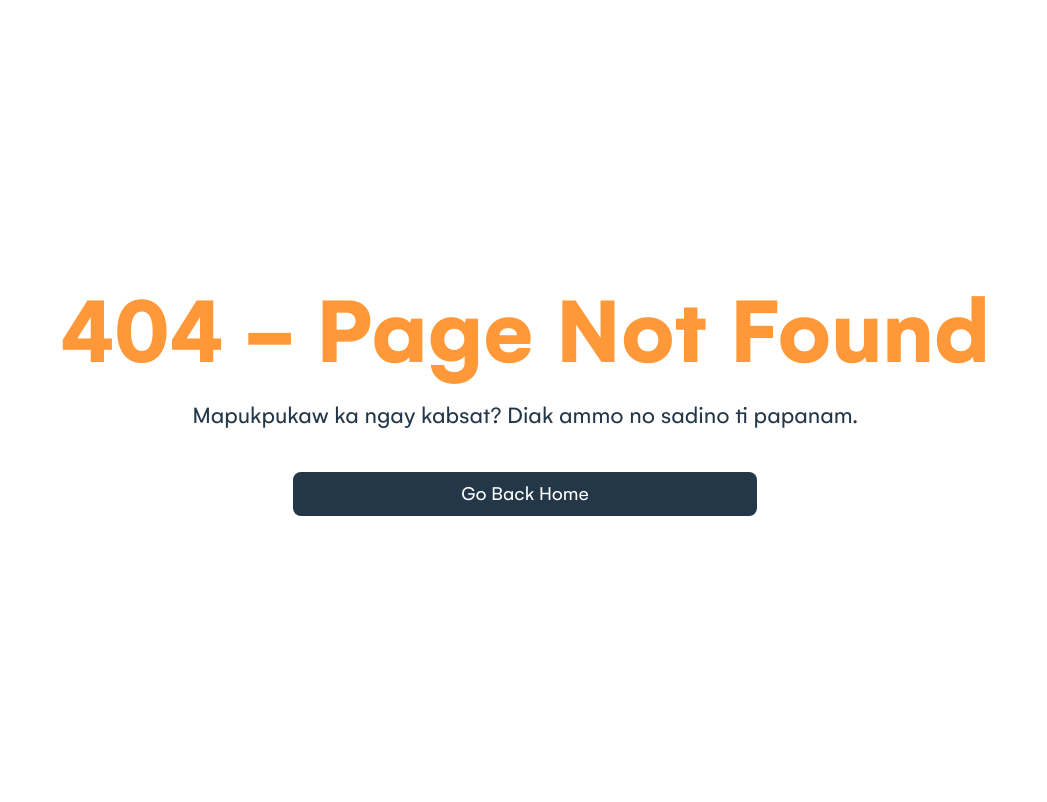
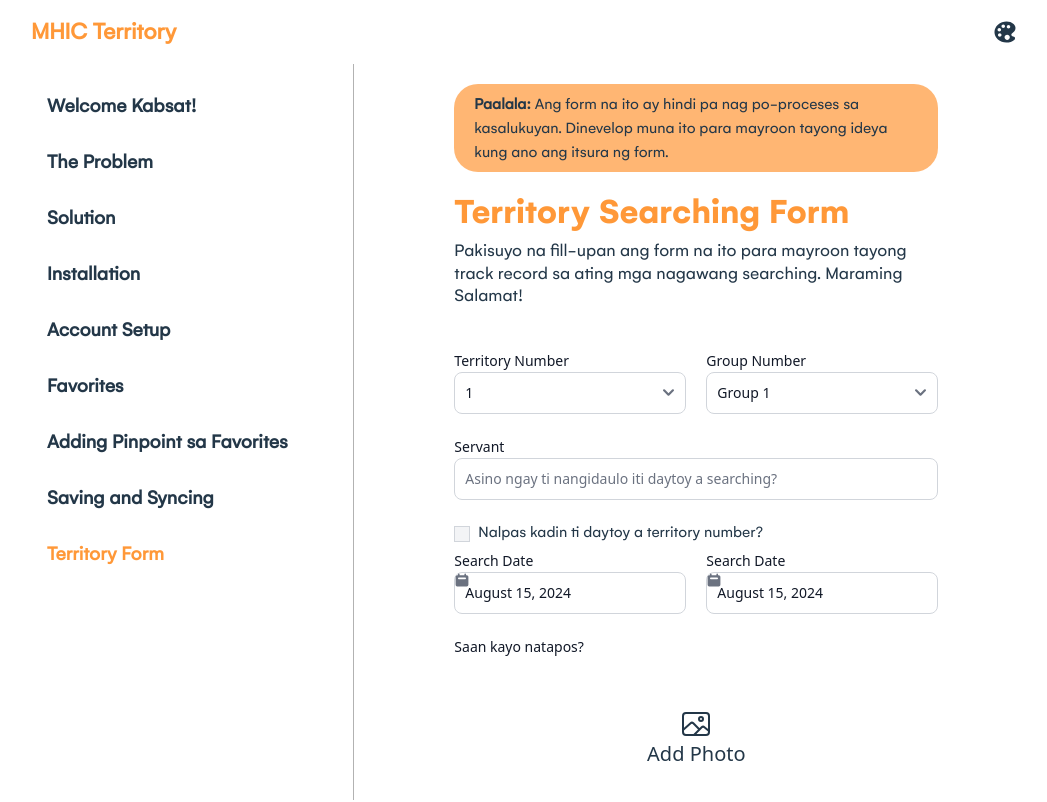
Before and after one commit to NighTzy-Godz/osmand-doc, a React (Vite) app in the folder client/: page /territoryForm in a window 1280 px wide. Before the commit this address had no page. Shown: the top 802 px of the page, without its empty margins (115-1162 px from the left). Built offline with nearby package versions, Linux system fonts and the light colour scheme.

Commit message:
Added the Territory Form

```diff
--- a/client/package.json
+++ b/client/package.json
@@ -11,11 +11,14 @@
   },
   "dependencies": {
     "@reduxjs/toolkit": "^2.2.7",
+    "flowbite-react": "^0.10.1",
     "react": "^18.3.1",
     "react-dom": "^18.3.1",
+    "react-hook-form": "^7.53.0",
     "react-icons": "^5.3.0",
     "react-redux": "^9.1.2",
-    "react-router-dom": "^6.26.0"
+    "react-router-dom": "^6.26.0",
+    "sonner": "^1.5.0"
   },
   "devDependencies": {
     "@eslint/js": "^9.8.0",
--- a/client/src/App.tsx
+++ b/client/src/App.tsx
@@ -14,6 +14,8 @@ import BookMark from "./pages/Favorites";
 import AddPinpoint from "./pages/AddPinpoint";
 import SaveSync from "./pages/SaveSync";
 import NotFound from "./components/NotFound";
+import TerritoryForm from "./pages/TerritoryForm";
+import { Toaster } from "sonner";
 
 function App() {
   const dispatch = useDispatch();
@@ -30,6 +32,14 @@ function App() {
   }, [dispatch, colorTheme]);
   return (
     <BrowserRouter>
+      <Toaster
+        duration={2000}
+        richColors
+        position="top-center"
+        toastOptions={{
+          className: "font-gelionReg text-lg transition-all duration-500",
+        }}
+      />
       <Routes>
         <Route path="/" element={<HomeLayout />}>
           <Route index element={<Home />} />
@@ -40,6 +50,7 @@ function App() {
           <Route path="/favorites" element={<BookMark />} />
           <Route path="/addToBookmark" element={<AddPinpoint />} />
           <Route path="/saving_syncing" element={<SaveSync />} />
+          <Route path="/territoryForm" element={<TerritoryForm />} />
         </Route>
         <Route path="*" element={<NotFound />} />
       </Routes>
--- /dev/null
+++ b/client/src/components/FileUploader.tsx
@@ -0,0 +1,82 @@
+import React, {
+  InputHTMLAttributes,
+  forwardRef,
+  ChangeEvent,
+  useState,
+} from "react";
+import { IoImageOutline } from "react-icons/io5";
+
+interface FileUploaderProps extends InputHTMLAttributes<HTMLInputElement> {
+  _id: string;
+}
+
+const FileUploader: React.FC<FileUploaderProps> = forwardRef<
+  HTMLInputElement,
+  FileUploaderProps
+>(({ _id, onChange, ...rest }, ref) => {
+  const [previewImg, setPreviewImg] = useState("");
+
+  const handleFileChange = (e: ChangeEvent<HTMLInputElement>) => {
+    const file = e.currentTarget.files?.[0];
+    if (file) {
+      const imgUrl = URL.createObjectURL(file);
+      setPreviewImg(imgUrl);
+    }
+    if (onChange) {
+      onChange(e);
+    }
+  };
+
+  const renderContent = () => {
+    if (!previewImg) {
+      return (
+        <div className="h-40 grid place-content-center">
+          <label
+            className="text-textColor cursor-pointer text-xl flex flex-col items-center"
+            htmlFor={_id}
+          >
+            <IoImageOutline className="w-8 h-8" />
+            Add Photo
+          </label>
+        </div>
+      );
+    }
+    return (
+      previewImg && (
+        <div className="mb-5 relative  w-full ">
+          <img
+            src={previewImg}
+            alt="Preview"
+            className="sm:w-full sm:h-full sm:object-cover rounded-xl"
+          />
+
+          <div className="absolute bottom-3 right-3">
+            <label
+              htmlFor={_id}
+              className="py-1 px-4 text-sm text-textColor cursor-pointer border border-slate-300 font-semibold rounded-lg bg-bgColor"
+            >
+              {" "}
+              Change Image
+            </label>
+          </div>
+        </div>
+      )
+    );
+  };
+
+  return (
+    <React.Fragment>
+      {renderContent()}
+      <input
+        onChange={handleFileChange}
+        type="file"
+        id={_id}
+        ref={ref}
+        {...rest}
+        style={{ display: "none" }}
+      />
+    </React.Fragment>
+  );
+});
+
+export default FileUploader;
--- /dev/null
+++ b/client/src/data/groupNum.ts
@@ -0,0 +1,24 @@
+const groupNum = [
+  {
+    id: 1,
+    name: "Group 1",
+    value: "Group 1",
+  },
+  {
+    id: 2,
+    name: "Group 2",
+    value: "Group 2",
+  },
+  {
+    id: 3,
+    name: "Group 3",
+    value: "Group 3",
+  },
+  {
+    id: 4,
+    name: "Group 4",
+    value: "Group 4",
+  },
+];
+
+export default groupNum;
--- a/client/src/data/sideNavLinks.ts
+++ b/client/src/data/sideNavLinks.ts
@@ -39,6 +39,11 @@ const sideNavLinks = [
     name: "Saving and Syncing",
     path: "/saving_syncing",
   },
+  {
+    id: 15,
+    name: "Territory Form",
+    path: "/territoryForm",
+  },
 ];
 
 export default sideNavLinks;
--- /dev/null
+++ b/client/src/data/territoryInterface.ts
@@ -0,0 +1,25 @@
+export interface ITerritory {
+  territoryNum: number;
+  servant: string;
+  searchDate: Date;
+  terrNumEnded?: Date;
+  searchEndedImg: FileList;
+  toStartSearchImg: FileList;
+  createdAt: Date;
+  updatedAt: Date;
+}
+
+export enum GroupNum {
+  G1 = "Group 1",
+  G2 = "Group 2",
+  G3 = "Group 3",
+  G4 = "Group 4",
+}
+
+export interface CreateTerritorySearch {
+  groupNum: GroupNum;
+  territoryNum: number;
+  servant: string;
+  searchEndedImg: FileList;
+  toStartSearchImg: FileList;
+}
--- /dev/null
+++ b/client/src/data/territoryNum.ts
@@ -0,0 +1,17 @@
+interface ObjectData {
+  id: number;
+  name: number;
+  value: number;
+}
+
+const territoryNumArray: ObjectData[] = [];
+
+for (let i = 1; i <= 34; i++) {
+  territoryNumArray.push({
+    id: i,
+    name: i,
+    value: i,
+  });
+}
+
+export default territoryNumArray;
--- /dev/null
+++ b/client/src/pages/TerritoryForm.tsx
@@ -0,0 +1,202 @@
+import {
+  Button,
+  Checkbox,
+  Datepicker,
+  FileInput,
+  Label,
+  Select,
+  TextInput,
+} from "flowbite-react";
+import React, { useEffect, useState } from "react";
+import { useForm } from "react-hook-form";
+import territoryNumArray from "../data/territoryNum";
+import groupNum from "../data/groupNum";
+import { CreateTerritorySearch } from "../data/territoryInterface";
+import { toast } from "sonner";
+import FileUploader from "../components/FileUploader";
+
+function TerritoryForm() {
+  const [isEnded, setIsEnded] = useState(false);
+  const [searchDate, setSearchDate] = useState<Date | null>(null);
+  const [territoryNumEnded, setTerritoryNumEnded] = useState<Date | null>(null);
+  const {
+    register,
+    handleSubmit,
+    formState: { errors },
+  } = useForm<CreateTerritorySearch>();
+
+  const renderTerrNumbers = territoryNumArray.map((item) => {
+    return (
+      <option value={item.value} key={item.id}>
+        {item.name}
+      </option>
+    );
+  });
+
+  const renderGroupNum = groupNum.map((item) => {
+    return (
+      <option value={item.value} key={item.id}>
+        {item.name}
+      </option>
+    );
+  });
+
+  const handleIsEndedToggle = () => {
+    setIsEnded(!isEnded);
+  };
+
+  const handleTerritoryFormSubmit = (data: CreateTerritorySearch) => {
+    if (!searchDate) {
+      toast.error("Search Date is a required field");
+    }
+
+    toast.success("Simulating Success State");
+  };
+
+  return (
+    <div className="pb-5 md:w-3/4 w-full mx-auto ">
+      <div className="w-full bg-mainColor/70 mb-5 px-5 py-2 rounded-3xl">
+        <p className="text-textColor">
+          {" "}
+          <span className="font-semibold">Paalala:</span> Ang form na ito ay
+          hindi pa nag po-proceses sa kasalukuyan. Dinevelop muna ito para
+          mayroon tayong ideya kung ano ang itsura ng form.
+        </p>
+      </div>
+
+      <div className="mb-10">
+        <h1 className="text-4xl text-mainColor mb-2">
+          Territory Searching Form
+        </h1>
+        <p className="text-textColor text-lg leading-tight">
+          Pakisuyo na fill-upan ang form na ito para mayroon tayong track record
+          sa ating mga nagawang searching. Maraming Salamat!
+        </p>
+      </div>
+
+      <form onSubmit={handleSubmit(handleTerritoryFormSubmit)}>
+        <div className="mb-5 flex items-center gap-5">
+          <div className="w-full">
+            <Label htmlFor="terrNum">Territory Number</Label>
+            <Select
+              id="terrNum"
+              {...register("territoryNum", {
+                required: "Territory Number is a required field",
+              })}
+            >
+              {renderTerrNumbers}
+            </Select>
+
+            {errors.territoryNum && (
+              <p className="text-red-400 text-sm font-medium mt-1">
+                {errors.territoryNum.message}
+              </p>
+            )}
+          </div>
+
+          <div className="w-full">
+            <Label htmlFor="groupNum">Group Number</Label>
+            <Select
+              id="groupNum"
+              {...register("groupNum", {
+                required: "Group Number is a required field",
+              })}
+            >
+              {renderGroupNum}
+            </Select>
+            {errors.groupNum && (
+              <p className="text-red-400 text-sm font-medium mt-1">
+                {errors.groupNum.message}
+              </p>
+            )}
+          </div>
+        </div>
+
+        <div className="w-full mb-5">
+          <Label htmlFor="servant">Servant</Label>
+          <TextInput
+            placeholder="Asino ngay ti nangidaulo iti daytoy a searching?"
+            id="servant"
+            {...register("servant", {
+              required: "Territory Servant is a required field",
+            })}
+          />
+
+          {errors.servant && (
+            <p className="text-red-400 text-sm font-medium mt-1 ">
+              {errors.servant.message}
+            </p>
+          )}
+        </div>
+        <div className="">
+          <div className="flex items-center gap-2">
+            {" "}
+            <Checkbox onChange={handleIsEndedToggle} />
+            <p className=" text-textColor mt-1 leading-none mb-2">
+              Nalpas kadin ti daytoy a territory number?
+            </p>{" "}
+          </div>
+
+          <div className="mb-5 md:flex items-center gap-5">
+            <div className="w-full mb-5 md:mb-0">
+              <Label>Search Date</Label>
+              <Datepicker
+                onSelectedDateChanged={(date) => setSearchDate(date)}
+                className="cursor-pointer"
+              />
+            </div>
+            <div className="w-full">
+              <Label>Search Date</Label>
+              <Datepicker
+                onSelectedDateChanged={(date) => setTerritoryNumEnded(date)}
+                className="disabled:text-red-400"
+                disabled={!isEnded}
+              />
+            </div>
+          </div>
+
+          <div className="w-full mb-5">
+            <Label>Saan kayo natapos?</Label>
+            <FileUploader
+              _id="upload1"
+              accept="image/*"
+              {...register("searchEndedImg", {
+                required: "Search Ended Location is a required field",
+              })}
+            />
+            {errors.searchEndedImg && (
+              <p className="text-red-400 text-sm font-medium mt-1">
+                {errors.searchEndedImg.message}
+              </p>
+            )}
+          </div>
+
+          <div className="w-full mb-5">
+            <Label>Saan ang susunod na gagawin?</Label>
+            <FileUploader
+              _id="upload2"
+              accept="image/*"
+              {...register("toStartSearchImg", {
+                required: "Continuation of Search Location is a required field",
+              })}
+            />
+            {errors.toStartSearchImg && (
+              <p className="text-red-400 text-sm font-medium mt-1">
+                {errors.toStartSearchImg.message}
+              </p>
+            )}
+          </div>
+
+          <Button
+            className="bg-mainColor text-gelionReg text-textColor"
+            type="submit"
+          >
+            Add Search History
+          </Button>
+        </div>
+      </form>
+    </div>
+  );
+}
+
+export default TerritoryForm;
--- a/client/tailwind.config.js
+++ b/client/tailwind.config.js
@@ -1,6 +1,7 @@
 /** @type {import('tailwindcss').Config} */
+
 export default {
-  content: ["./src/**/*.{js,jsx,ts,tsx}"],
+  content: ["./src/**/*.{js,jsx,ts,tsx}", "./node_modules/flowbite/**/*.js"],
   mode: "jit",
   theme: {
     extend: {
@@ -36,5 +37,5 @@ export default {
       },
     },
   },
-  plugins: [],
+  plugins: [require("flowbite/plugin")],
 };
```
Also changed, not shown: 1 other file (tests, documents, lock files or other folders).
